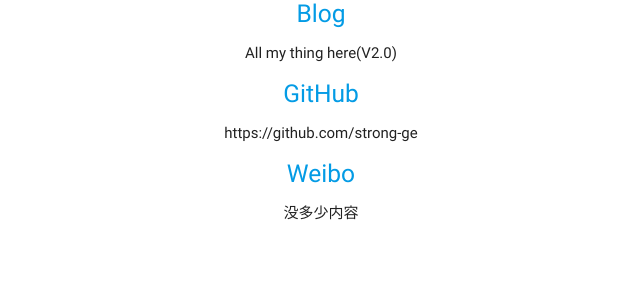
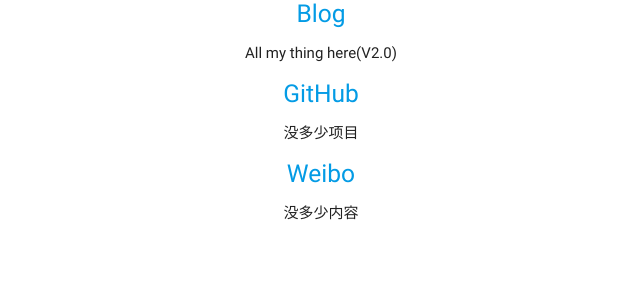
Before and after one commit to strong-ge/secondBlog, a Django app: page / in a window 1280 px wide. Shown: the part 179-480 px from the top of the page, without its empty margins (319-959 px from the left). Run offline with Django 3.2, Linux system fonts and the light colour scheme.

Commit message:
时间轴改变

```diff
--- a/newBlog/blog/function.py
+++ b/newBlog/blog/function.py
@@ -11,7 +11,7 @@
     for i in range(len(post_date)):
         current_year = post_date[i].year
         current_month = post_date[i].month
-        temp_article = Blog.objects.filter(update_time__year=current_year).filter(update_time__month=current_month)
+        temp_article = Blog.objects.filter(publish_time__year=current_year).filter(publish_time__month=current_month)
         temp_num = len(temp_article)
         date_list[i].append(post_date[i])
         date_list[i].append(temp_article)
--- a/newBlog/blog/templates/index.html
+++ b/newBlog/blog/templates/index.html
@@ -31,8 +31,8 @@
                         <p>All my thing here(V2.0)</p>
                     </li>
                     <li style="opacity: 0">
-                        <h5><a href="">GitHub</a></h5>
-                        <p>https://github.com/strong-ge</p>
+                        <h5><a href="https://github.com/strong-ge">GitHub</a></h5>
+                        <p>没多少项目</p>
                     </li>
                     <li style="opacity: 0">
                         <h5><a href="http://weibo.com/p/1005052415215273/home?is_all=1">Weibo</a></h5>
```
